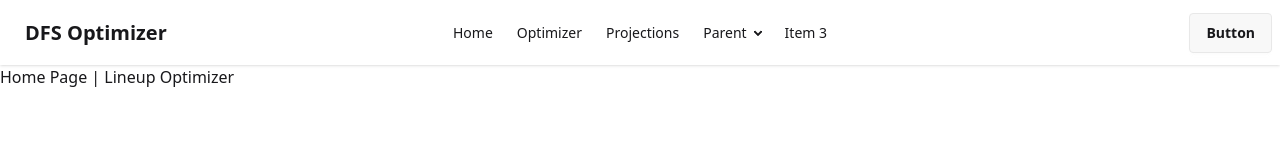
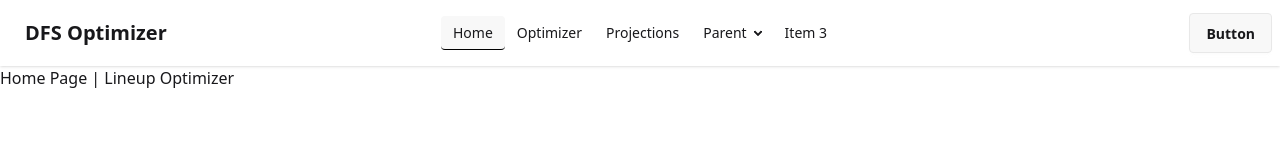
Before and after one commit to forwoodb/lineup-optimizer, a Next.js app: page / in a window 1280 px wide. Shown: the top 160 px of the page. Built offline with nearby package versions, Linux system fonts and the light colour scheme.

Commit message:
Created Navlinks component with active link state

```diff
--- a/app/components/Navbar.tsx
+++ b/app/components/Navbar.tsx
@@ -1,4 +1,5 @@
 import Link from "next/link";
+import Navlinks from "./Navlinks";
 
 const Navbar = () => {
   return (
@@ -55,31 +56,7 @@ const Navbar = () => {
       </div>
       <div className="navbar-center hidden lg:flex">
         <ul className="menu menu-horizontal px-1">
-          <li>
-            <Link href={`/`}>Home</Link>
-          </li>
-          <li>
-            <Link href={`/optimizer`}>Optimizer</Link>
-          </li>
-          <li>
-            <Link href={`/projections`}>Projections</Link>
-          </li>
-          <li>
-            <details>
-              <summary>Parent</summary>
-              <ul className="p-2 bg-base-100 w-40 z-1">
-                <li>
-                  <a>Submenu 1</a>
-                </li>
-                <li>
-                  <a>Submenu 2</a>
-                </li>
-              </ul>
-            </details>
-          </li>
-          <li>
-            <a>Item 3</a>
-          </li>
+          <Navlinks />
         </ul>
       </div>
       <div className="navbar-end">
--- /dev/null
+++ b/app/components/Navlinks.tsx
@@ -0,0 +1,57 @@
+"use client";
+import { useState } from "react";
+import Link from "next/link";
+
+const Navlinks = () => {
+  const [active, setActive] = useState("/");
+
+  return (
+    <>
+      <li>
+        <Link
+          href={`/`}
+          onClick={() => setActive("/")}
+          className={`${active === "/" && "bg-base-200 border-b border-black"}`}
+        >
+          Home
+        </Link>
+      </li>
+      <li>
+        <Link
+          href={`/optimizer`}
+          onClick={() => setActive("/optimizer")}
+          className={`${active === "/optimizer" && "bg-base-200 border-b border-black"}`}
+        >
+          Optimizer
+        </Link>
+      </li>
+      <li>
+        <Link
+          href={`/projections`}
+          onClick={() => setActive("/projections")}
+          className={`${active === "/projections" && "bg-base-200 border-b border-black"}`}
+        >
+          Projections
+        </Link>
+      </li>
+      <li>
+        <details>
+          <summary>Parent</summary>
+          <ul className="p-2 bg-base-100 w-40 z-1">
+            <li>
+              <a>Submenu 1</a>
+            </li>
+            <li>
+              <a>Submenu 2</a>
+            </li>
+          </ul>
+        </details>
+      </li>
+      <li>
+        <a>Item 3</a>
+      </li>
+    </>
+  );
+};
+
+export default Navlinks;
```
